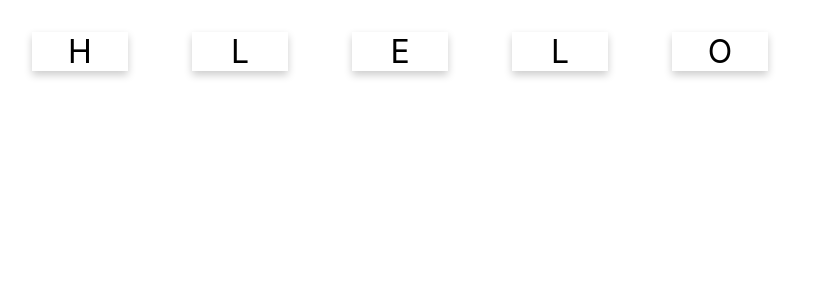
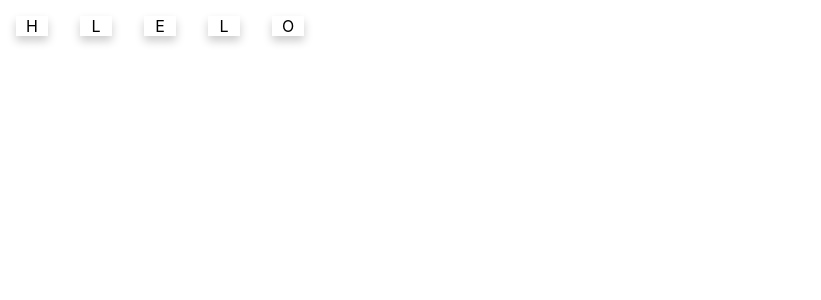
Before and after one commit to 6310110257/6310110257_3SA03, a React (Create React App) app: page / in a window 1280 px wide. Shown: the top 300 px of the page, without its empty margins (0-821 px from the left). Built offline with nearby package versions, Linux system fonts and the light colour scheme.

Commit message:
63_257_p7.1

```diff
--- a/src/App.css
+++ b/src/App.css
@@ -1,14 +1,14 @@
 .card {
   display: inline-block;
   text-align: center;
-  width: 3em;
-  font-size: 2em;
-  box-shadow: 0 4px 8px 0 rgba(0,0,0,0.2);
+  width: 2em;
+  font-size: 1em;
+  box-shadow: 0 5px 10px 0 rgba(0,0,0,0.2);
   margin: 1em;
   user-select: none;
  }
 
  .activeCard {
-  color: red;
-  background: pink;
+  color: rgb(9, 9, 112);
+  background: rgb(31, 221, 212);
  }
```
